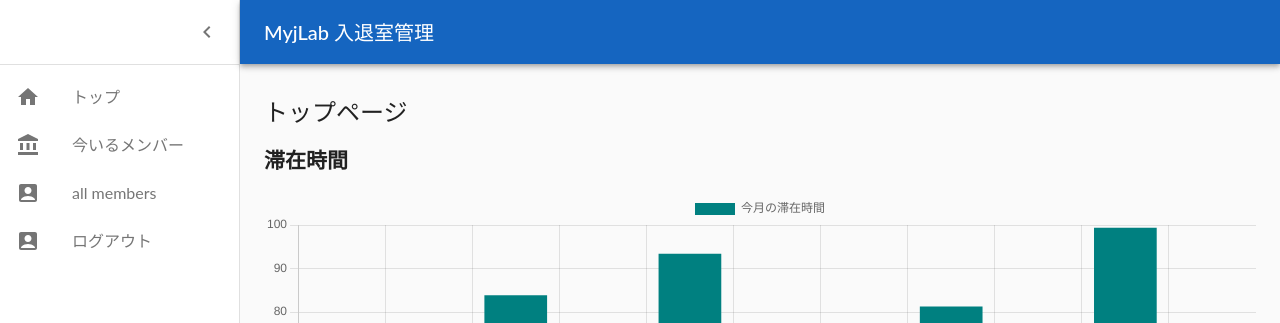
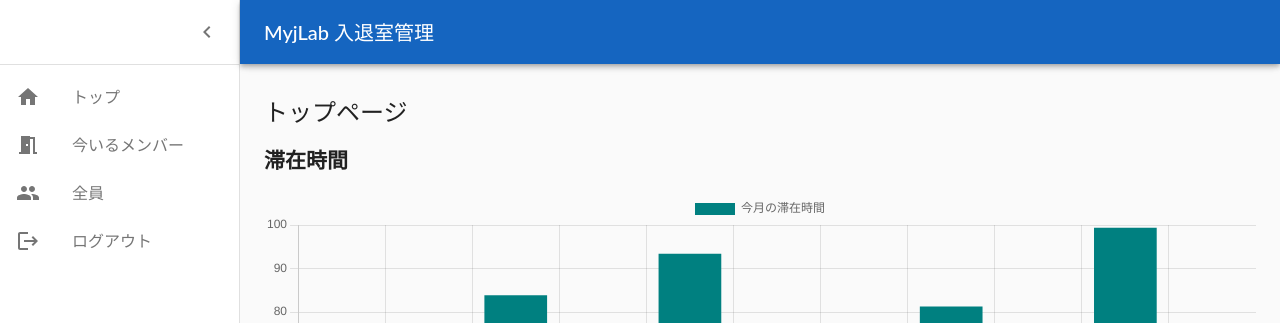
Before and after one commit to renasami/miraizaka, a React (Create React App) app in the folder front/: page /#/ in a window 1280 px wide. Shown: the top 323 px of the page. Built offline with nearby package versions, Linux system fonts and the light colour scheme; no server answers; sample sign-in values are in the browser's storage.

Commit message:
切り分け少し悩む

```diff
--- a/front/src/components/organisms/Sidebar.tsx
+++ b/front/src/components/organisms/Sidebar.tsx
@@ -1,28 +1,77 @@
-import React from 'react';
+import React, { useState } from 'react';
+import clsx from "clsx";
 import SidebarItem from '../molecules/SidebarItem'
 import List from "@material-ui/core/List";
 import HomeIcon from "@material-ui/icons/Home";
-import AccountBalanceIcon from '@mui/icons-material/AccountBalance';
-import AccountBoxIcon from '@mui/icons-material/AccountBox';
-
-type Props {
-
+import MeetingRoomIcon from '@mui/icons-material/MeetingRoom';
+import PeopleIcon from '@mui/icons-material/People';
+import LogoutIcon from '@mui/icons-material/Logout';
+import { useHistory } from 'react-router-dom';
+import { signout } from '../../functions/signout';
+import { ClassNameMap } from '@mui/material';
+import Drawer from '@material-ui/core/Drawer';
+type Props ={
+    classes:ClassNameMap
 }
 const SideBar:React.FC<Props> = (props:Props) => {
+    const history = useHistory();
+    const [open,setOpen] = useState(true);
+    const handleDrawerOpen = () => {
+        setOpen(true);
+      };
+      const handleDrawerClose = () => {
+        setOpen(false);
+      };
+
+
+    const toSignout = () => {
+        signout().then((isSuccess) => {
+        if (!isSuccess) return;
+        history.push("/login")
+        })
+    }
+
     const listProps = [
         {
-            "className":"",
             "icon":<HomeIcon />,
-            "itemText":"",
-            "to":"",
-            "onClick":""
-        }
+            "itemText":"トップ",
+            "to":"/",
+        },
+        {
+            "icon":<MeetingRoomIcon />,
+            "itemText":"今いるメンバー",
+            "to":"/products",
+        },
+        {
+            "icon":<PeopleIcon />,
+            "itemText":"全員",
+            "to":"/all"
+        },
+        {
+            "icon":<LogoutIcon />,
+            "itemText":"ログアウト",
+            "to":"/",
+            "onClick":()=>toSignout(),
+        },
     ]
     return (
-        <>
+        <Drawer
+            variant="permanent"
+            classes={{
+                paper: clsx(props.classes.drawerPaper, !open && props.classes.drawerPaperClose),
+              }}
+            open={open}
+        >
             <List>
+               {listProps.map(item => <SidebarItem
+                    className={props.classes.link}
+                    onClick={item?.onClick}
+                    icon={item.icon}
+                    itemText={item.itemText}
+                    to={item.to}
+                />)}
             </List>
-        </>
+        </Drawer>
     )
 }
 
--- a/front/src/components/templates/GenericTemplate.tsx
+++ b/front/src/components/templates/GenericTemplate.tsx
@@ -1,6 +1,6 @@
 import React from "react";
 import clsx from "clsx";
-import { createMuiTheme } from "@material-ui/core/styles";
+import { createTheme } from "@material-ui/core/styles";
 import * as colors from "@material-ui/core/colors";
 import { makeStyles, createStyles, Theme } from "@material-ui/core/styles";
 import { ThemeProvider } from "@material-ui/styles";
@@ -9,7 +9,6 @@ import Drawer from "@material-ui/core/Drawer";
 import Box from "@material-ui/core/Box";
 import AppBar from "@material-ui/core/AppBar";
 import Toolbar from "@material-ui/core/Toolbar";
-import List from "@material-ui/core/List";
 import Typography from "@material-ui/core/Typography";
 import Divider from "@material-ui/core/Divider";
 import Container from "@material-ui/core/Container";
@@ -17,16 +16,11 @@ import { Link } from "react-router-dom";
 import MenuIcon from "@material-ui/icons/Menu";
 import ChevronLeftIcon from "@material-ui/icons/ChevronLeft";
 import IconButton from "@material-ui/core/IconButton";
-import HomeIcon from "@material-ui/icons/Home";
-import AccountBalanceIcon from '@mui/icons-material/AccountBalance';
-import AccountBoxIcon from '@mui/icons-material/AccountBox';
-import SidebarItem from "../molecules/SidebarItem"
-import { signout } from "../../functions/signout";
-import { useHistory } from "react-router-dom"
+import Sidebar from "../organisms/Sidebar";
 
 const drawerWidth = 240;
 
-const theme = createMuiTheme({
+const theme = createTheme({
   typography: {
     fontFamily: [
       "Noto Sans JP",
@@ -168,13 +162,7 @@ const GenericTemplate: React.FC<GenericTemplateProps> = ({
     setOpen(false);
   };
 
-  const history = useHistory();
-  const toSignout = () => {
-    signout().then((isSuccess) => {
-      if (!isSuccess) return;
-      history.push("/login")
-    })
-  }
+
 
   return (
     <ThemeProvider theme={theme}>
@@ -221,33 +209,7 @@ const GenericTemplate: React.FC<GenericTemplateProps> = ({
             </IconButton>
           </div>
           <Divider />
-          <List>
-            <SidebarItem
-              className={classes.link}
-              icon={< HomeIcon />}
-              itemText="トップ"
-              to="/"
-            />
-            <SidebarItem
-              className={classes.link}
-              icon={<AccountBalanceIcon />}
-              itemText="今いるメンバー"
-              to="/products"
-            />
-                <SidebarItem
-              className={classes.link}
-              icon={<AccountBoxIcon />}
-              itemText="all members"
-              to="/all"
-            />
-            <SidebarItem
-              className={classes.link}
-              onClick={()=>toSignout()}
-              icon={<AccountBoxIcon />}
-              itemText="ログアウト"
-              to="/"
-            />
-          </List>
+          <Sidebar classes={classes}/>
         </Drawer>
         <main className={classes.content}>
           <div className={classes.appBarSpacer} />
```
